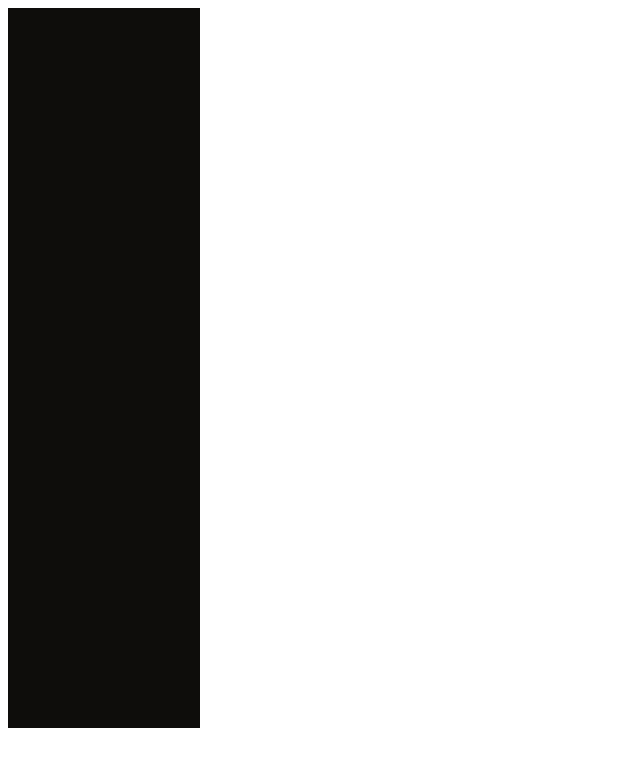
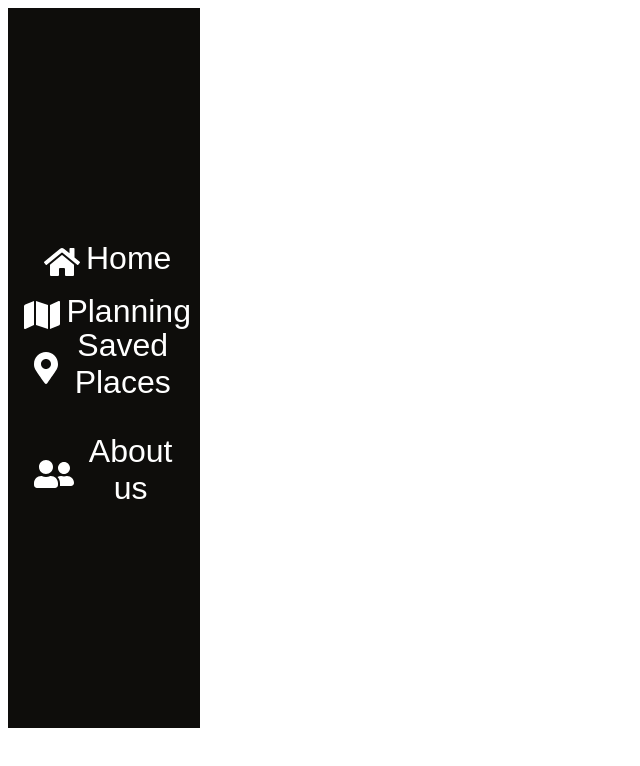
Before and after one commit to GR-DevTeam/fyp, a React (Create React App) app: page / in a window 1280 px wide. Shown: the top 766 px of the page, without its empty margins (0-640 px from the left). Built offline with nearby package versions, Linux system fonts and the light colour scheme.

Commit message:
Added Sidebar Buttons

```diff
--- a/src/components/Sidebar/Sidebar.tsx
+++ b/src/components/Sidebar/Sidebar.tsx
@@ -1,5 +1,14 @@
 import React from 'react';
 import styled from 'styled-components';
+
+import SidebarButton from '../SidebarButton/SidebarButton';
+
+import {
+  faHome,
+  faMap,
+  faMapMarkerAlt,
+  faUserFriends,
+} from '@fortawesome/free-solid-svg-icons';
 
 const Wrapper = styled.div`
   height: 90%;
@@ -33,11 +42,22 @@ const Sidebar = () => {
   return (
     <Wrapper>
       <Navigation>
-        <NavItem>{/* component */}</NavItem>
-        <NavItem>{/* component */}</NavItem>
-        <NavItem>{/* component */}</NavItem>
-        <NavItem>{/* component */}</NavItem>
-        <NavItem>{/* component */}</NavItem>
+        <NavItem>
+          <SidebarButton icon={faHome} text={'Home'} />
+        </NavItem>
+        <NavItem>
+          <SidebarButton icon={faMap} text={'Planning'} />
+        </NavItem>
+        <NavItem>
+          <SidebarButton icon={faMapMarkerAlt} text={'Saved Places'} />
+        </NavItem>
+        <NavItem>
+          {/*  No encontre el icono Vector  */}
+          {/* <SidebarButton icon={faVector} text={'Past Trips'} /> */}
+        </NavItem>
+        <NavItem>
+          <SidebarButton icon={faUserFriends} text={'About us'} />
+        </NavItem>
       </Navigation>
     </Wrapper>
   );
--- a/src/components/SidebarButton/SidebarButton.tsx
+++ b/src/components/SidebarButton/SidebarButton.tsx
@@ -19,7 +19,8 @@ const StyledSidebarButton = styled.button`
   padding: 1rem 1rem;
   :hover {
     transition: all 0.3s ease;
-    color: ${(props) => props.theme.colors.primary};
+    /* color: {(props) => props.theme.colors.primary}; */
+    color: #fe8f29;
     transform: translateX(10px);
   }
 `;
```
